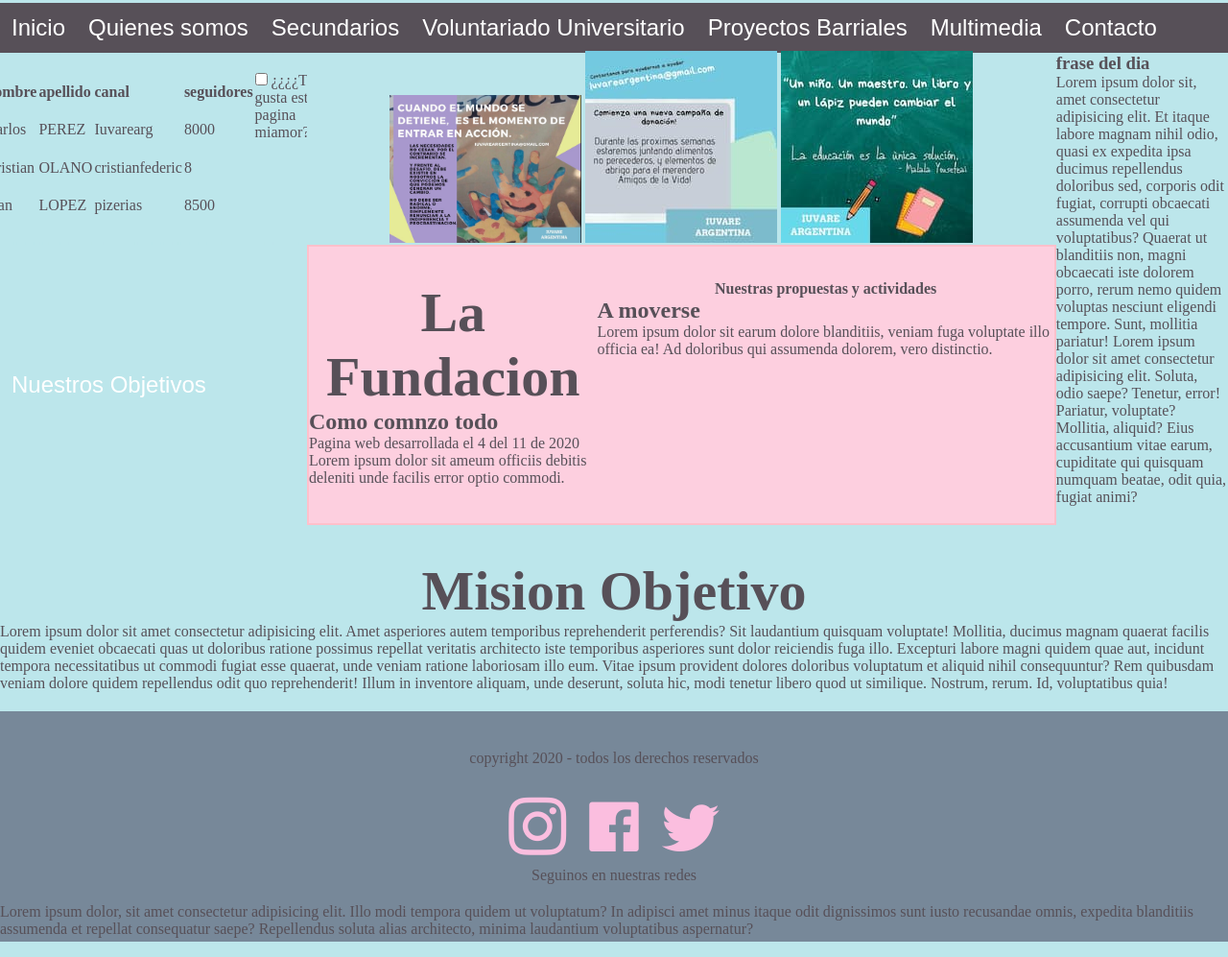
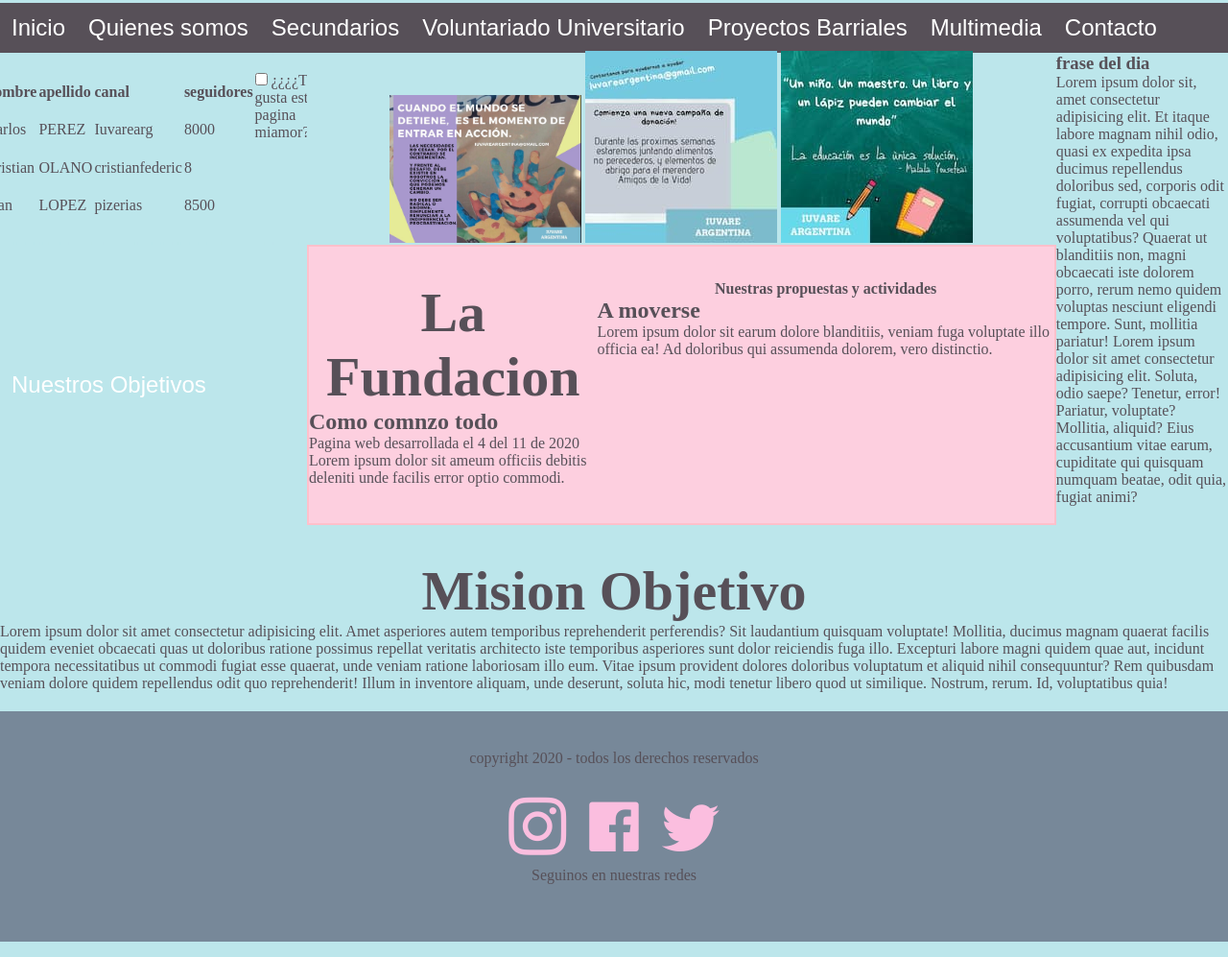
Before and after one commit to CristianOLANO/primer-proyectofinal-codercam10755, a website: page index.html in a window 1280 px wide. Shown: the part 197-1194 px from the top of the page at 96% size. Drawn offline with Linux system fonts and the light colour scheme; files whose address does not match are found by name; a web font is replaced by a local one.

Commit message:
ajuste de copyright footer

```diff
--- a/index.html
+++ b/index.html
@@ -163,6 +163,5 @@
 	<!--      PRUEBA MIA DE JS ABSOLUTA
 	<script src="https://ajax.googleapis.com/ajax/libs/jquery/3.5.1/jquery.min.js"></script>     -->
 	<script type="text/scrypt" src="./js/jquery-3.5.1.min.js"></script>
-	<p>Lorem ipsum dolor, sit amet consectetur adipisicing elit. Illo modi tempora quidem ut voluptatum? In adipisci amet minus itaque odit dignissimos sunt iusto recusandae omnis, expedita blanditiis assumenda et repellat consequatur saepe? Repellendus soluta alias architecto, minima laudantium voluptatibus aspernatur?</p>
 </body>
 <html>
```
